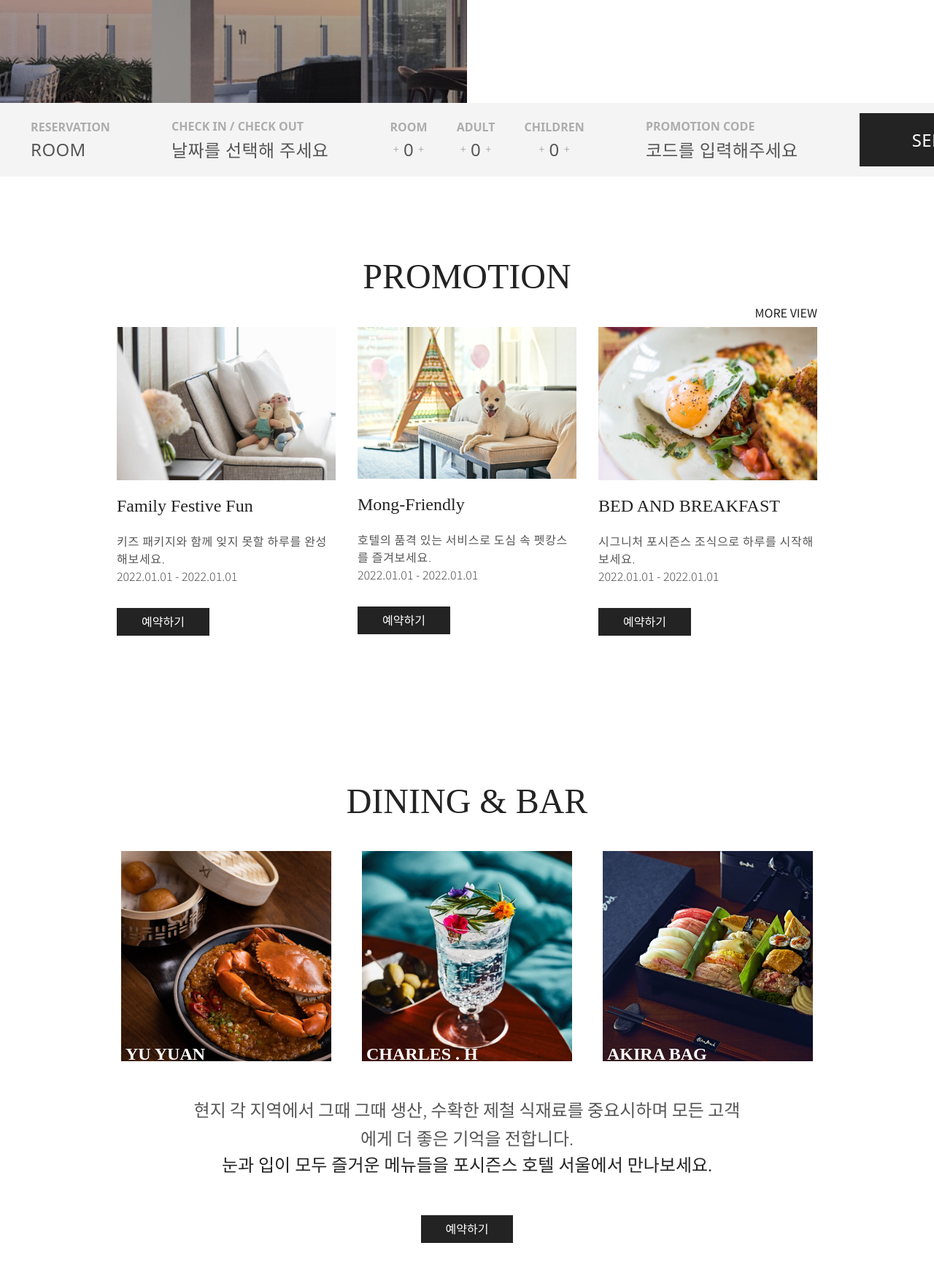
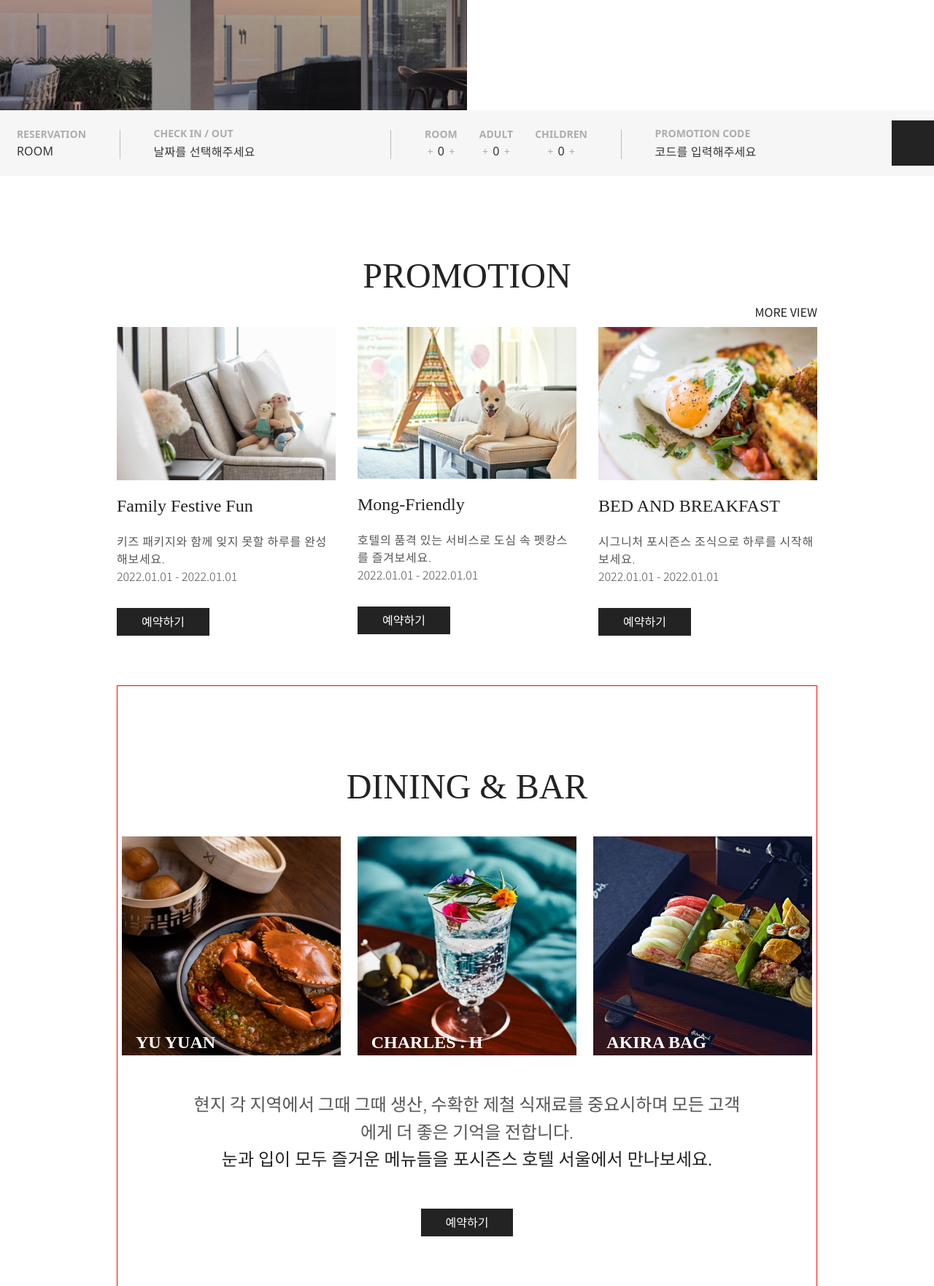
Before and after one commit to seoungmohwa/portpolio_work_1, a plain HTML site: page docs/index.html in a window 1280 px wide. Shown: the part 559-2321 px from the top of the page at 73% size. Drawn offline with nearby package versions, Linux system fonts and the light colour scheme.

Commit message:
Add files via upload

```diff
--- a/docs/common.css
+++ b/docs/common.css
@@ -123,7 +123,7 @@ header.hover {
 /* -------------------------------------서치 박스 */
  .serch_section {
   height:100%;
-  background-color:#F4F4F4;
+  background-color:#F6F6F6;
 }
 
 .serch_section .serch_desc {
@@ -139,22 +139,31 @@ header.hover {
 
 .serch_section .serch_desc .t_text {
   color:#ADADAD;
+  padding-bottom:3px;
+  font-size: 0.875rem;
   font-weight: 600;
-  padding-bottom:3px;
 }
 
 .serch_section .serch_desc .option_text {
-  color:#565656;
-  font-size:1.5rem;
-  font-weight: 500;
+  color:#353535;
+  font-size:1rem;
   letter-spacing: 0.015em;
 }
 
 .serch_desc .serch_option3 {
   display:flex;
-  gap:40px;
+  gap:30px;
   text-align:center;
+
 }
+
+
+.serch_option2,
+.serch_option4 {
+  padding-right: 140px;
+
+}
+
 
 .serch_desc .serch_option3 .clickCount {
   display:flex;
@@ -175,6 +184,16 @@ header.hover {
   padding:20px 72px;
 }
 
+.serch_desc_bar {
+  margin-top: 4px;
+  width: 1px;
+  height: 40px;
+  background-color: #ADADAD;
+  opacity: .8;
+}
+
+
+
 .main_swiper_bt_section {
   width: calc(100%/1.2);
   position: absolute;
@@ -192,15 +211,11 @@ header.hover {
 
 
 
-
-
-
-
 /* swiper .swiper-wrapper */
 .main_bg_section{
   position: relative;
       width: 100%;
-      height: calc(100vh - 100px);
+      height: calc(100vh - 90px);
   }
 
 
@@ -258,7 +273,7 @@ header.hover {
     font-size: 1rem;
     display: flex;
     justify-content: flex-end;
-    padding-bottom: 8px;
+    padding-bottom: 9px;
  }
 
  .wapper .desc {
@@ -279,15 +294,11 @@ header.hover {
  }
 
 .promotion_section {
-   padding-bottom: 7vw;
-
+  padding-bottom: 5.315vw;
 
 }
 
-.promotion_section .content {
-    display: flex;
 
-}
 
 
 
@@ -298,7 +309,8 @@ header.hover {
 
  .dining_section{
   text-align: center;
-  padding-bottom: 102px;
+  padding-bottom: 5.315vw;
+  border: 1px red solid;
 
  }
 
@@ -306,6 +318,7 @@ header.hover {
     display: flex;
 
 }
+
 
 .dining_section .title {
   padding-bottom: 56px;
@@ -321,6 +334,7 @@ header.hover {
   text-align: center;
   font-size: 1.5rem;
   line-height: 160%;
+
 }
 
 .dining_section .content .item {
@@ -334,9 +348,9 @@ header.hover {
 
 .dining_section .content .item > .desc_title {
   position: absolute;
-  top:90%;
+  top:88%;
   /* 416px */
-  left: 4%;
+  left: 8%;
   font-size: 1.5rem;
   font-weight: 600;
   color:#fff;
@@ -367,7 +381,8 @@ header.hover {
 
 
 .facilities_section {
-  padding-bottom: 140px;
+  padding-bottom: 5.315vw;
+  border: 1px red solid;
 }
 
 .facilities_section .title {
--- a/docs/ham_bt.css
+++ b/docs/ham_bt.css
@@ -1,6 +1,6 @@
 .button_container {
     position: fixed;
-    top: 2.8%;
+    top: 4%;
     right: 6%;
     height: 27px;
     width: 26px;
@@ -43,7 +43,7 @@
 
   .overlay {
     position: fixed;
-    background-color: #353535;
+    background-color: #232323;
     top: 0;
     right: 0;
     display: flex;
--- a/docs/index.html
+++ b/docs/index.html
@@ -87,7 +87,7 @@
          <div class="swiper-wrapper main_bg_section">
          <!-- Slides -->
            <div class="swiper-slide mobile_hidden"><img src="/img/main_bg.png" alt="처음"></div>
-           <div class="swiper-slide mobile_hidden"><img src="/img/main_bg2.png" alt="세번째"></div>
+           <div class="swiper-slide mobile_hidden"><img src="/img/main_bg_2_2.png" alt="세번째"></div>
            <div class="swiper-slide mobile_view"><img src="/img/main_mobile_bg1.png" alt="모바일 이미지1"></div>
            <div class="swiper-slide mobile_view"><img src="/img/main_mobile_bg2.png" alt="모바일 이미지2"></div>
 
@@ -124,10 +124,12 @@
               <div class="t_text">RESERVATION</div>
               <div class="option_text">ROOM</div>
             </div>
+            <span class="serch_desc_bar"></span>
             <div class="serch_option2">
-              <div class="t_text">CHECK IN / CHECK OUT</div>
-              <div class="option_text">날짜를 선택해 주세요</div>
+              <div class="t_text">CHECK IN / OUT</div>
+              <div class="option_text">날짜를 선택해주세요</div>
             </div>
+            <span class="serch_desc_bar"></span>
             <div class="serch_option3">
               <div class="serch_room">
                 <div class="t_text">ROOM</div>
@@ -143,6 +145,7 @@
 
               </div>
             </div>
+            <span class="serch_desc_bar"></span>
             <div class="serch_option4">
               <div class="secrch_code">
                 <div class="t_text">PROMOTION CODE</div>
@@ -284,7 +287,7 @@
       </section>
 
         <section class="dining_section con">
-    <div class="title_section">
+          <div class="title_section">
       <div class="title">DINING & BAR</div>
 
         <div class="swiper dining_Swiper">
@@ -315,7 +318,7 @@
       <div class="book_bt">
         <a href="#">예약하기</a>
       </div>
-    </div>
+          </div>
         </section>
 
 
--- a/docs/mobile.css
+++ b/docs/mobile.css
@@ -53,6 +53,13 @@
 
        }
 
+       /* swiper .swiper-wrapper */
+.main_bg_section{
+    position: relative;
+        width: 100%;
+        height: 80%;
+    }
+
 
 
 
@@ -80,8 +87,6 @@
         display: inline;
     }
 
-
-
      .wapper .bt_section {
         margin-left: 0;
      }
@@ -94,16 +99,15 @@
         padding: 20px 0 28px 0;
         margin: 0;
         font-size: 1rem;
+
       }
 
-      .dining_section .content {
-        gap:0px;
-    }
 
       .facilities_section .desc {
         width: 96%;
         padding: 20px 0 0 0;
         font-size: 1rem;
+
        }
 
 
--- a/docs/swiper.js
+++ b/docs/swiper.js
@@ -32,7 +32,7 @@ var swiper = new Swiper(".promotion_Swiper ", {
   breakpoints: {
     320: {
       slidesPerView: 1.1,
-      spaceBetween: 20,
+      spaceBetween: 10,
     },
     800: {
       slidesPerView: 3,
@@ -55,11 +55,11 @@ var swiper = new Swiper(".dining_Swiper ", {
   breakpoints: {
     320: {
       slidesPerView: 1,
-      spaceBetween: 20,
+      spaceBetween: 0,
     },
     800: {
       slidesPerView: 3,
-      spaceBetween: 30,
+      spaceBetween: 10,
     },
 
   },
```
Also changed, not shown: 1 other file.
